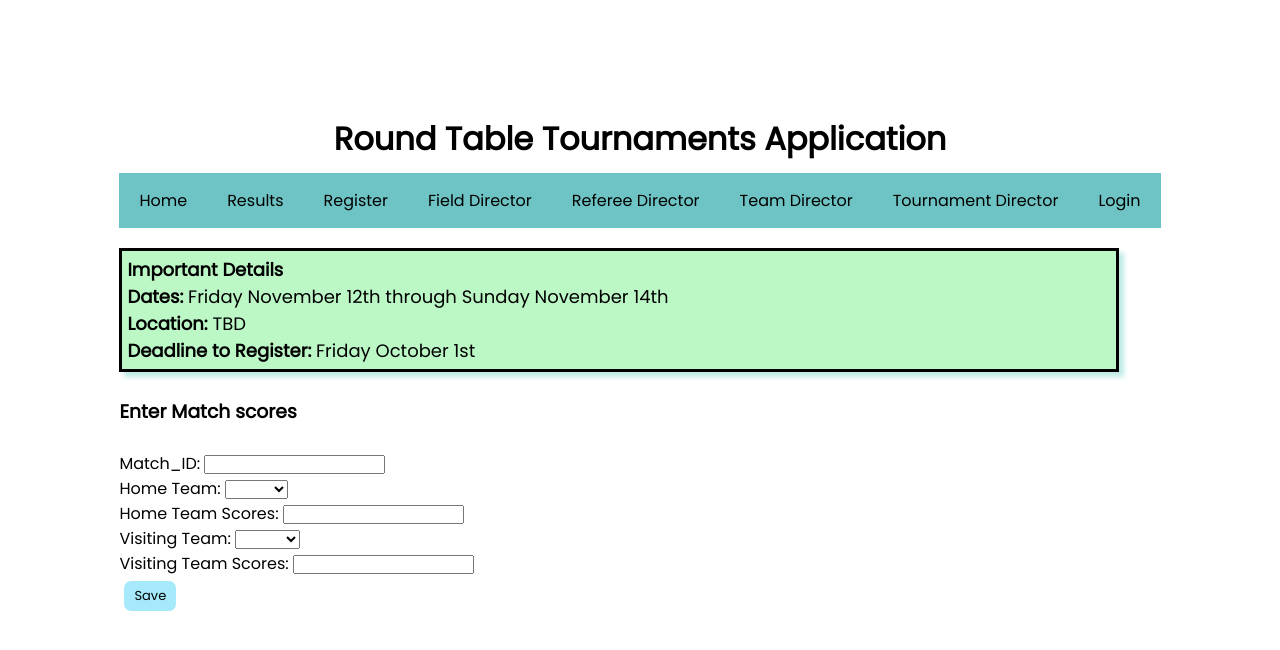
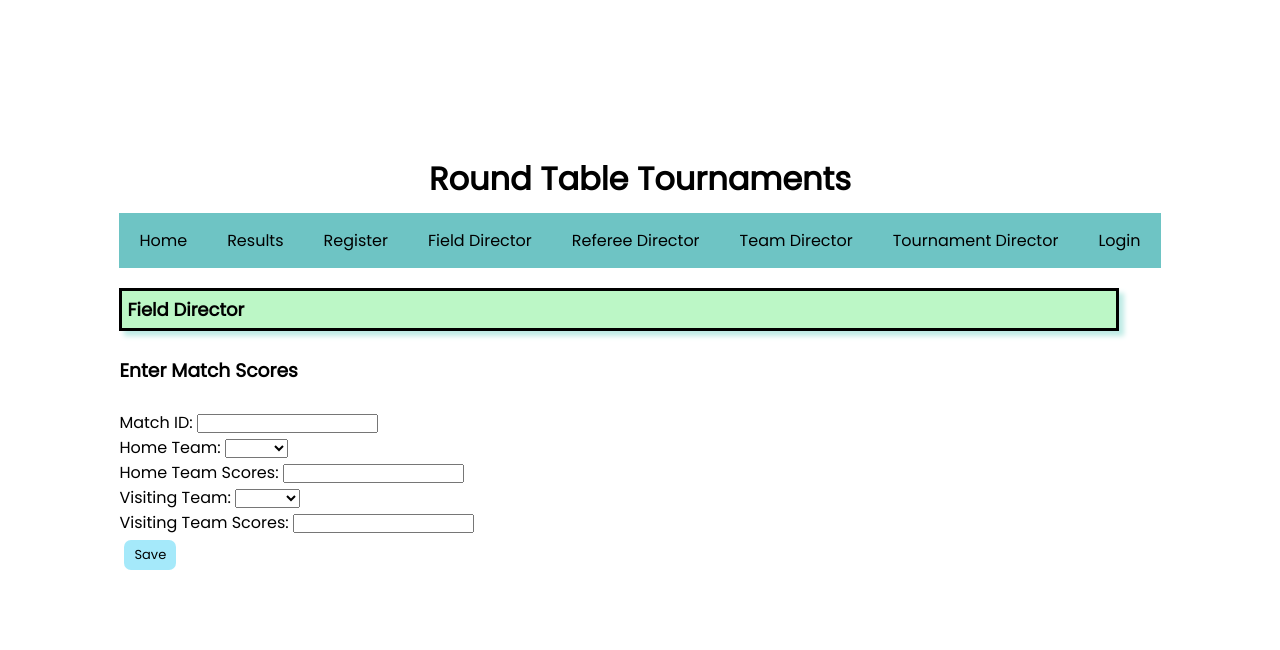
Before and after one commit to dazinn/SER515-Team4-roundTableTournaments, an Angular app in the folder roundTableTournamentsFrontEnd/: page /field-director in a window 1280 px wide. Shown: the top 650 px of the page. Built offline with nearby package versions, Linux system fonts and the light colour scheme.

Commit message:
us61-t108: Edited Admin pages to be more representative of each user. Made other minor layout/text changes.

```diff
--- a/roundTableTournamentsFrontEnd/src/app/app.component.html
+++ b/roundTableTournamentsFrontEnd/src/app/app.component.html
@@ -1,7 +1,7 @@
 <!-- HTML code for the app component (the main component of the application, where all components are displayed) -->
 
 
-<h1 class="header">Round Table Tournaments Application</h1> <!-- temporary app title -->
+<h1 class="header">Round Table Tournaments</h1> <!-- temporary app title -->
 
 <app-navigation></app-navigation> <!-- Navigation Component -->
 <br> <br> <br>
--- a/roundTableTournamentsFrontEnd/src/app/field-director/field-director.component.html
+++ b/roundTableTournamentsFrontEnd/src/app/field-director/field-director.component.html
@@ -1,18 +1,15 @@
 
 
  <div class="field-info">
-        <h4>Important Details</h4>
-        <p><b>Dates:</b> Friday November 12th through Sunday November 14th</p>
-        <p><b>Location:</b> TBD </p>
-        <p><b>Deadline to Register:</b> Friday October 1st</p>
+        <h4>Field Director</h4>
 
 </div>
 <div class="scoresInput">
         <!-- Input fields for entering scores-->
         <br/>
-        <h3 style="text-align: left;">Enter Match scores</h3>
+        <h3 style="text-align: left;">Enter Match Scores</h3>
         <br/>
-        <label for="Match_ID" style="text-align: center;">Match_ID: </label>
+        <label for="Match_ID" style="text-align: center;">Match ID: </label>
         <input id ="Match_ID" name="Match_ID" type="text"> <br>
         <label for="home_team">Home Team:  </label>
         <select name="home_team" id="home_team">
--- a/roundTableTournamentsFrontEnd/src/app/referee-director/referee-director.component.html
+++ b/roundTableTournamentsFrontEnd/src/app/referee-director/referee-director.component.html
@@ -1,8 +1,6 @@
 
 
 <div class="referee-info">
-    <p><b>Schedule:</b> Friday November 12th through Sunday November 14th</p>
-    <p><b>Location:</b> TBD </p>
-    <p><b>Deadline to Register:</b> Friday October 1st</p>
+    <h4>Referee Director</h4>
 
 </div>
--- a/roundTableTournamentsFrontEnd/src/app/team-director/team-director.component.html
+++ b/roundTableTournamentsFrontEnd/src/app/team-director/team-director.component.html
@@ -2,8 +2,5 @@
 
 <div class="team-info">
     <h4>Team Director</h4>
-    <p><b>Upcoming Match:</b> Friday November 12th through Sunday November 14th</p>
-    <p><b>Location:</b> TBD </p>
-    <p><b>Deadline to Register:</b> Friday October 1st</p>
 
 </div>
--- a/roundTableTournamentsFrontEnd/src/app/tournament-director/tournament-director.component.html
+++ b/roundTableTournamentsFrontEnd/src/app/tournament-director/tournament-director.component.html
@@ -5,18 +5,12 @@
 
 
 <div class="generic-info-wrapper">
-<h4>Welcome!</h4>
+<h4>Tournament Director</h4>
 
-
-
-
-
-    <p>Tournament Director Features :(anything that doesn't go under other user's jobs): Edit FAQ page, manage hotels, manage sponsors,etc </p>
-
-    <br>
 </div>
 
-
+<br>
+<h4 class="footer"> Other Admin Pages: </h4>
 
 
 <div class="footer">
```
